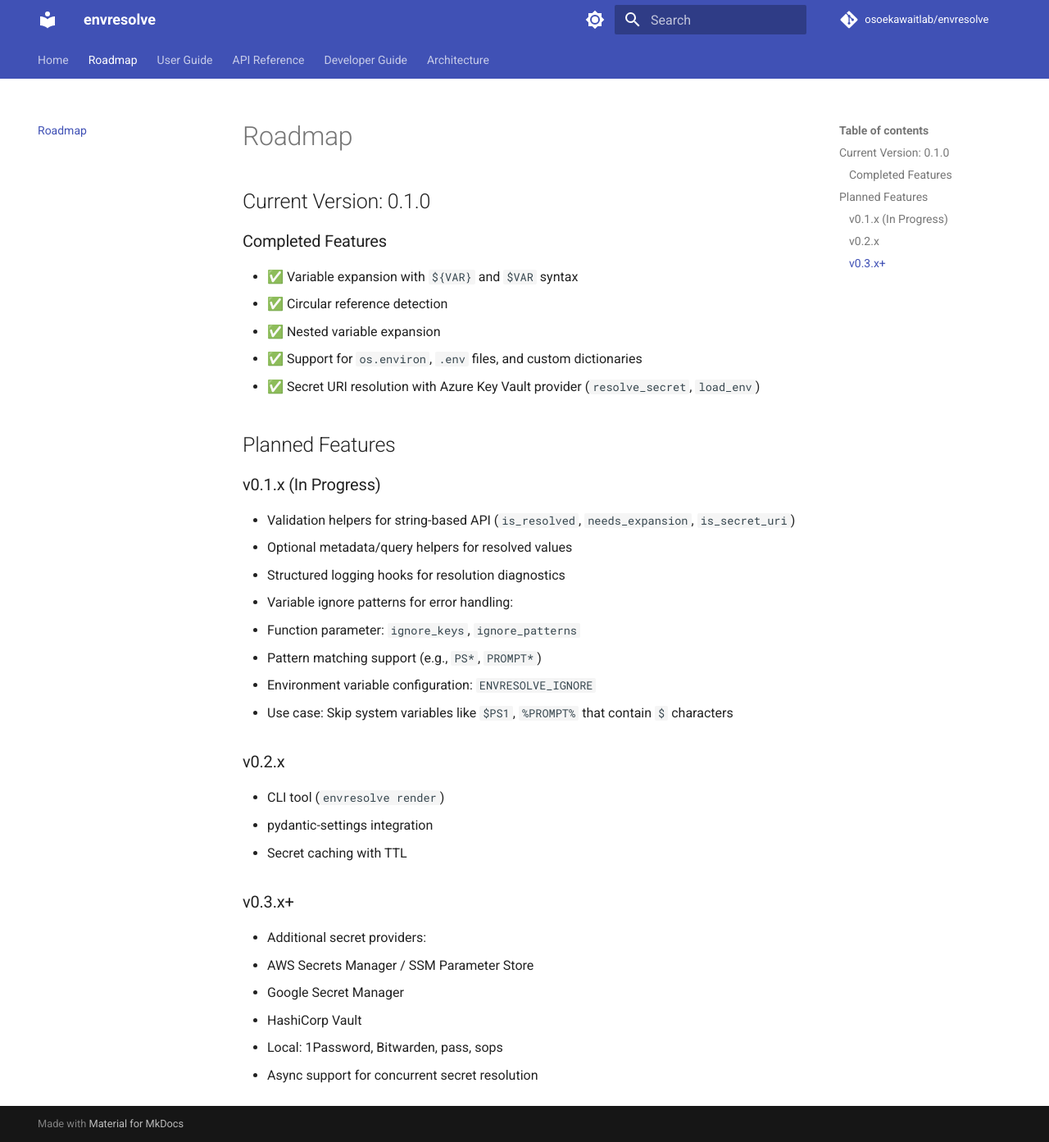
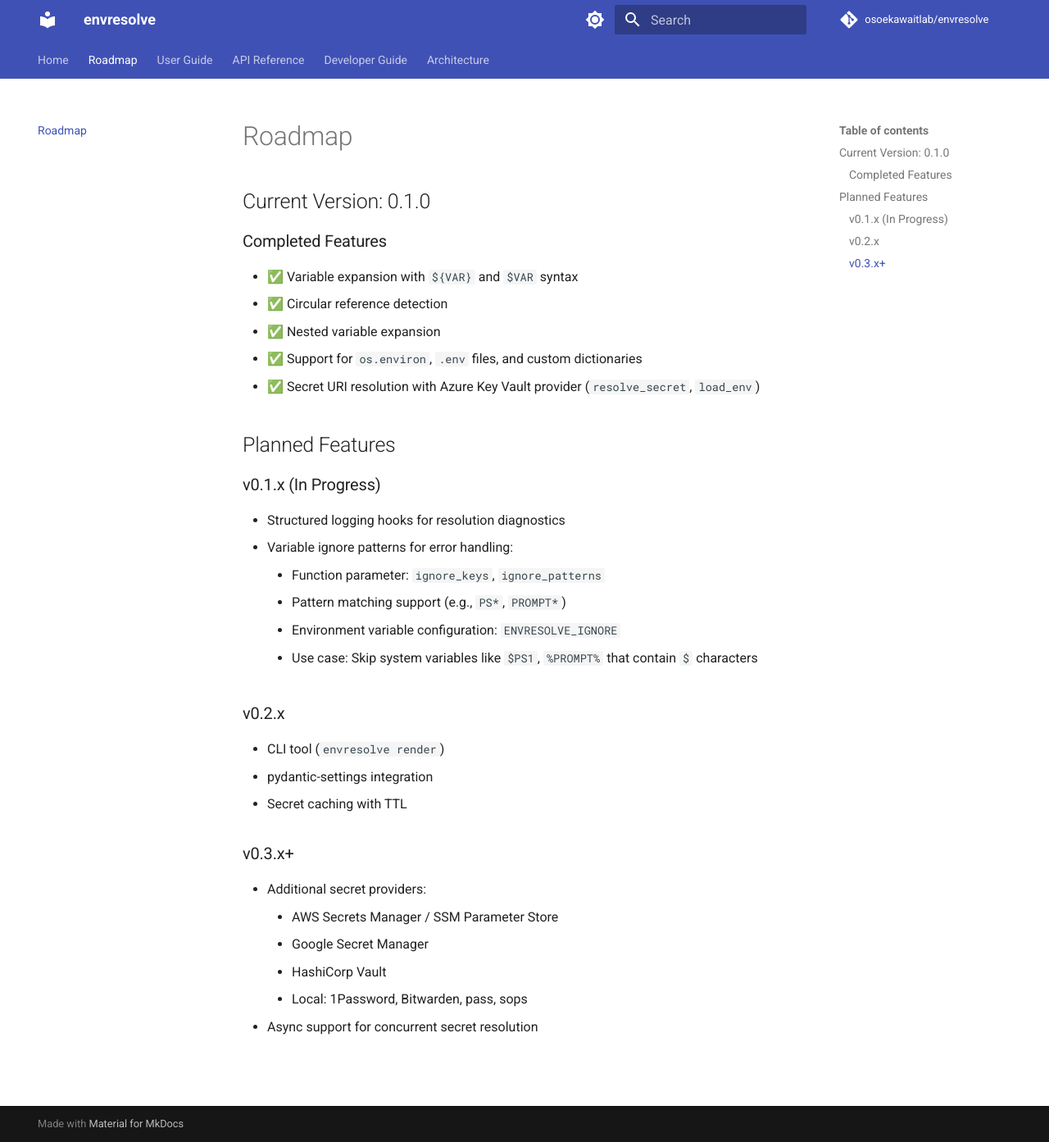
Before and after one commit to osoekawaitlab/envresolve, an MkDocs documentation site: the page built from docs/roadmap.md, in a window 1280 px wide and 1393 px high. Shown: the whole window at 82% size. Built offline with MkDocs 1.6.1 and Material for MkDocs 9.7.7, drawn with Linux system fonts in a browser that asks for light colours; comment, search, counter and statistics services are not loaded.

Commit message:
docs: remove validation helpers from roadmap

```diff
--- a/docs/roadmap.md
+++ b/docs/roadmap.md
@@ -14,14 +14,12 @@
 
 ### v0.1.x (In Progress)
 
-- Validation helpers for string-based API (`is_resolved`, `needs_expansion`, `is_secret_uri`)
-- Optional metadata/query helpers for resolved values
 - Structured logging hooks for resolution diagnostics
 - Variable ignore patterns for error handling:
-  - Function parameter: `ignore_keys`, `ignore_patterns`
-  - Pattern matching support (e.g., `PS*`, `PROMPT*`)
-  - Environment variable configuration: `ENVRESOLVE_IGNORE`
-  - Use case: Skip system variables like `$PS1`, `%PROMPT%` that contain `$` characters
+    - Function parameter: `ignore_keys`, `ignore_patterns`
+    - Pattern matching support (e.g., `PS*`, `PROMPT*`)
+    - Environment variable configuration: `ENVRESOLVE_IGNORE`
+    - Use case: Skip system variables like `$PS1`, `%PROMPT%` that contain `$` characters
 
 ### v0.2.x
 
@@ -32,8 +30,8 @@
 ### v0.3.x+
 
 - Additional secret providers:
-  - AWS Secrets Manager / SSM Parameter Store
-  - Google Secret Manager
-  - HashiCorp Vault
-  - Local: 1Password, Bitwarden, pass, sops
+    - AWS Secrets Manager / SSM Parameter Store
+    - Google Secret Manager
+    - HashiCorp Vault
+    - Local: 1Password, Bitwarden, pass, sops
 - Async support for concurrent secret resolution
```
